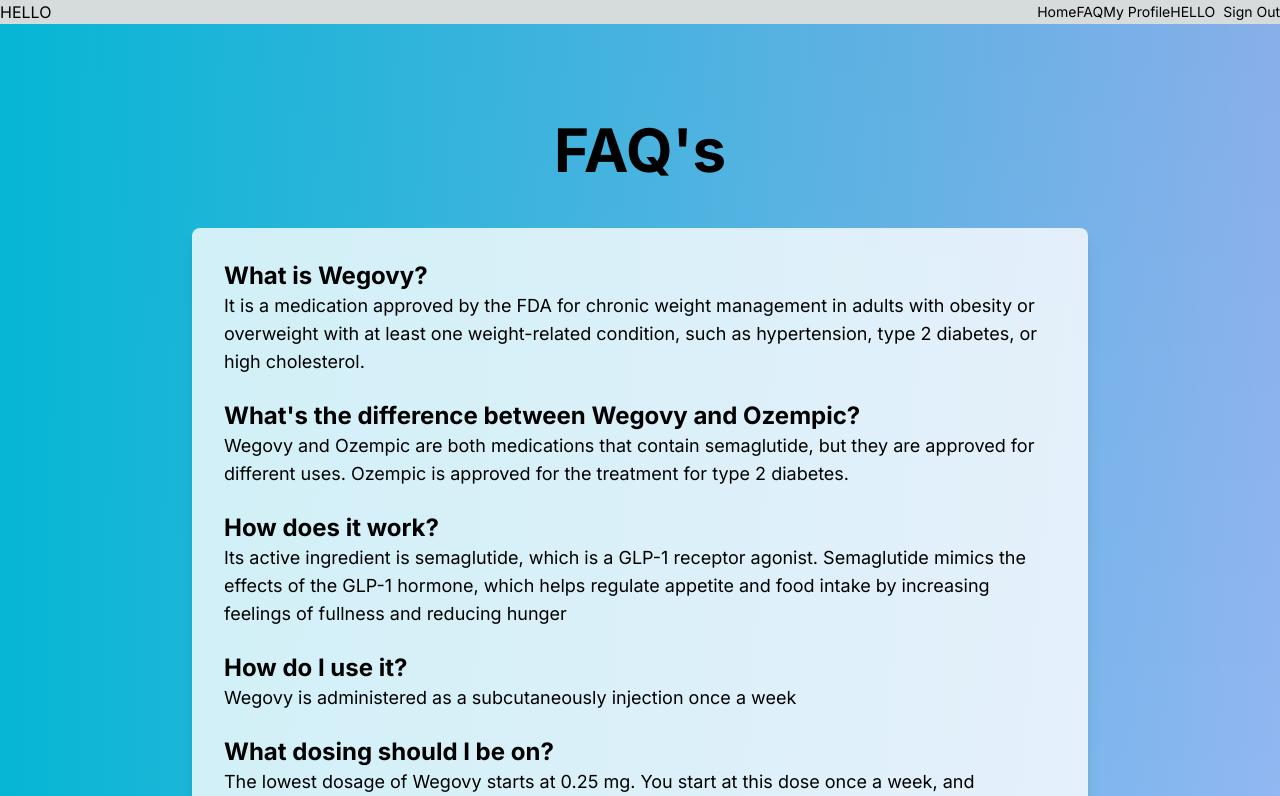
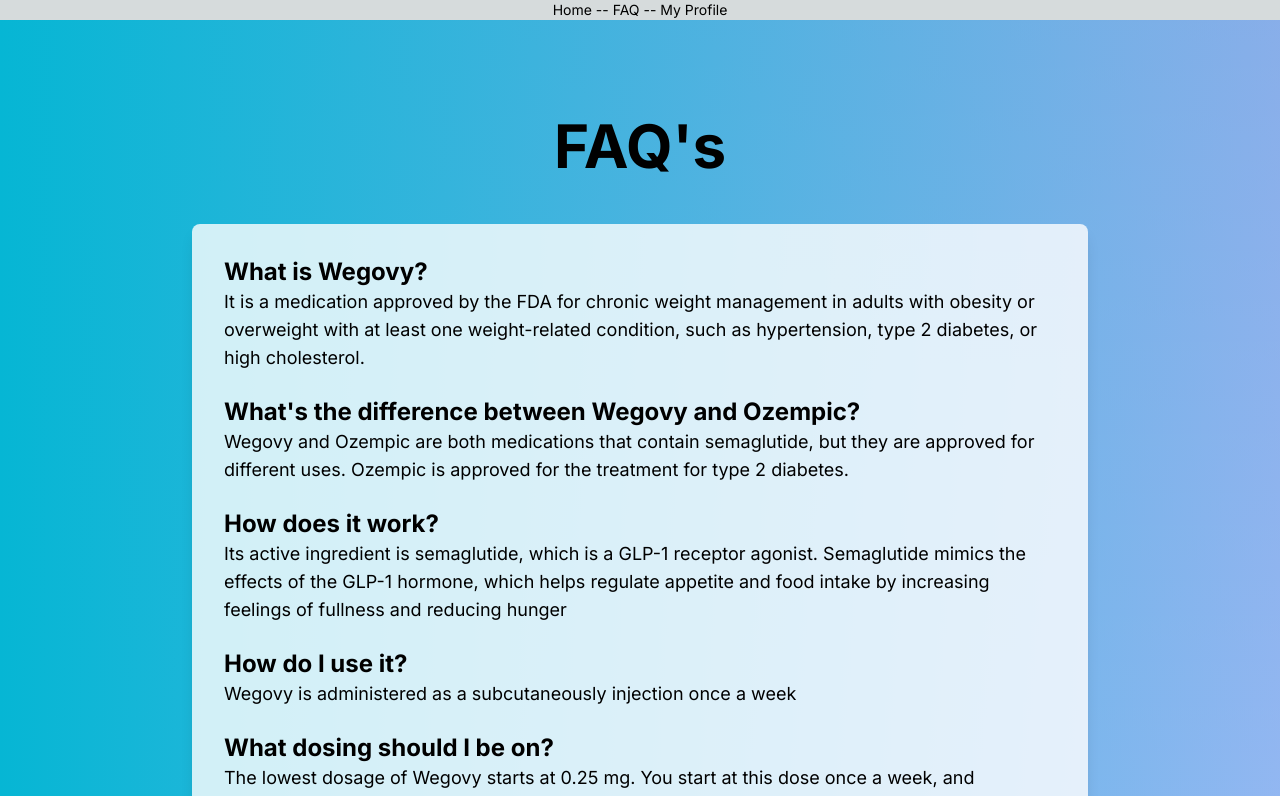
Before and after one commit to jihyeoi/wegovy, a Next.js app: page /faq in a window 1280 px wide. Shown: the top 796 px of the page. Built offline with nearby package versions, Linux system fonts and the light colour scheme.

Commit message:
add maps, faq, profile pages

```diff
--- a/app/faq/page.tsx
+++ b/app/faq/page.tsx
@@ -1,9 +1,9 @@
-import TopNav from "@/ui/navbar";
+import NavBar from "@/ui/navbar"
 
 export default function Page() {
     return (
         <div>
-            <TopNav />
+            <NavBar />
             <div className="bg-gradient-to-r from-cyan-500 to-blue-500/50 flex min-h-screen flex-col items-center justify-between p-24">
                 <div className="flex flex-col items-center justify-center flex-grow w-full">
                     <h1 className="text-center mb-12">
--- a/app/globals.css
+++ b/app/globals.css
@@ -1,6 +1,6 @@
-@tailwind base;
-@tailwind components;
-@tailwind utilities;
+@import 'tailwindcss/base';
+@import 'tailwindcss/components';
+@import 'tailwindcss/utilities';
 
 :root {
   --foreground-rgb: 0, 0, 0;
--- a/app/map/page.tsx
+++ b/app/map/page.tsx
@@ -1,3 +1,9 @@
 export default function Page() {
-    return <p>Map Page</p>;
+    return (
+    <div className="bg-gradient-to-r from-cyan-500 to-blue-500/50 flex min-h-screen flex-col items-center justify-between p-24">
+        <div className="flex flex-col items-center justify-center flex-grow w-full">
+            <p>Map Page</p>
+        </div>
+    </div>
+    ) ;
 }
--- a/app/page.tsx
+++ b/app/page.tsx
@@ -1,4 +1,4 @@
-import Image from "next/image";
+import Link from "next/link";
 
 export default function Home() {
   return (
@@ -9,14 +9,9 @@
           <code className="font-mono font-bold">Wegovy</code>  &nbsp; in stock
         </p>
         <div className="fixed bottom-0 left-0 flex h-48 w-full items-end justify-center bg-gradient-to-t from-white via-white dark:from-black dark:via-black lg:static lg:size-auto lg:bg-none">
-          <a
-            className="pointer-events-none flex place-items-center gap-2 p-8 lg:pointer-events-auto lg:p-0"
-            href="https://vercel.com?utm_source=create-next-app&utm_medium=appdir-template&utm_campaign=create-next-app"
-            target="_blank"
-            rel="noopener noreferrer"
-          >
+          <div className="pointer-events-none flex place-items-center gap-2 p-8 lg:pointer-events-auto lg:p-0">
             Made by a pharmacist, for you.
-          </a>
+          </div>
         </div>
       </div>
 
@@ -28,11 +23,9 @@
       </div>
 
       <div className="mb-32 grid text-center lg:mb-0 lg:w-full lg:max-w-5xl lg:grid-cols-4 lg:text-left">
-        <a
-          href="https://nextjs.org/docs?utm_source=create-next-app&utm_medium=appdir-template&utm_campaign=create-next-app"
+        <Link
+          href="/map"
           className="group rounded-lg border border-transparent px-5 py-4 transition-colors hover:border-gray-300 hover:bg-gray-100 hover:dark:border-neutral-700 hover:dark:bg-neutral-800/30"
-          target="_blank"
-          rel="noopener noreferrer"
         >
           <h2 className="mb-3 text-2xl font-semibold">
             Maps{" "}
@@ -43,13 +36,11 @@
           <p className="m-0 max-w-[30ch] text-sm opacity-50">
             Find information about if Wegovy is in stock at a pharmacy near you.
           </p>
-        </a>
+        </Link>
 
-        <a
-          href="https://nextjs.org/learn?utm_source=create-next-app&utm_medium=appdir-template-tw&utm_campaign=create-next-app"
+        <Link
+          href="/faq"
           className="group rounded-lg border border-transparent px-5 py-4 transition-colors hover:border-gray-300 hover:bg-gray-100 hover:dark:border-neutral-700 hover:dark:bg-neutral-800/30"
-          target="_blank"
-          rel="noopener noreferrer"
         >
           <h2 className="mb-3 text-2xl font-semibold">
             FAQ{" "}
@@ -60,7 +51,7 @@
           <p className="m-0 max-w-[30ch] text-sm opacity-50">
             What is Wegovy? How do you use this website? The answer to all of your questions!
           </p>
-        </a>
+        </Link>
 
         <a
           href="https://www.wegovy.com/coverage-and-savings/save-on-wegovy.html"
@@ -79,11 +70,9 @@
           </p>
         </a>
 
-        <a
-          href="https://vercel.com/new?utm_source=create-next-app&utm_medium=appdir-template&utm_campaign=create-next-app"
+        <Link
+          href="/profile"
           className="group rounded-lg border border-transparent px-5 py-4 transition-colors hover:border-gray-300 hover:bg-gray-100 hover:dark:border-neutral-700 hover:dark:bg-neutral-800/30"
-          target="_blank"
-          rel="noopener noreferrer"
         >
           <h2 className="mb-3 text-2xl font-semibold">
             Profile{" "}
@@ -94,7 +83,7 @@
           <p className="m-0 max-w-[30ch] text-balance text-sm opacity-50">
             View your profile and your favorited pharmacies.
           </p>
-        </a>
+        </Link>
       </div>
     </main>
   );
--- a/app/profile/page.tsx
+++ b/app/profile/page.tsx
@@ -1,3 +1,9 @@
 export default function Page() {
-    return <p>Profile Page</p>;
+    return (
+        <div className="bg-gradient-to-r from-cyan-500 to-blue-500/50 flex min-h-screen flex-col items-center justify-between p-24">
+        <div className="flex flex-col items-center justify-center flex-grow w-full">
+            <p>Profile Page</p>
+        </div>
+    </div>
+    )
 }
--- a/package.json
+++ b/package.json
@@ -9,6 +9,7 @@
     "lint": "next lint"
   },
   "dependencies": {
+    "autoprefixer": "^10.4.19",
     "clsx": "^2.1.1",
     "next": "14.2.3",
     "react": "^18",
@@ -20,8 +21,8 @@
     "@types/react-dom": "^18",
     "eslint": "^8",
     "eslint-config-next": "14.2.3",
-    "postcss": "^8",
-    "tailwindcss": "^3.4.1",
+    "postcss": "^8.4.38",
+    "tailwindcss": "^3.4.3",
     "typescript": "^5"
   }
 }
--- a/tailwind.config.ts
+++ b/tailwind.config.ts
@@ -2,9 +2,10 @@
 
 const config: Config = {
   content: [
-    "./pages/**/*.{js,ts,jsx,tsx,mdx}",
+    // "./pages/**/*.{js,ts,jsx,tsx,mdx}",
     "./components/**/*.{js,ts,jsx,tsx,mdx}",
     "./app/**/*.{js,ts,jsx,tsx,mdx}",
+    "./src/ui/**/*.{js,ts,jsx,tsx,mdx}",
   ],
   theme: {
     extend: {
--- a/ui/nav-links.tsx
+++ b/ui/nav-links.tsx
@@ -5,9 +5,9 @@
 import clsx from 'clsx';
 
 const links = [
-  { name: 'Home', href: '/' },
-  { name: 'FAQ', href: '/faq' },
-  { name: 'My Profile', href: '/profile' },
+  { name: 'Home -', href: '/' },
+  { name: '- FAQ -', href: '/faq' },
+  { name: '- My Profile ', href: '/profile' },
 ];
 
 export default function NavLinks() {
@@ -20,13 +20,13 @@
             key={link.name}
             href={link.href}
             className={clsx(
-              "flex h-[48px] grow items-center justify-center gap-2 rounded-md bg-gray-50 p-3 text-sm font-medium hover:bg-sky-100 hover:text-blue-600 md:flex-none md:justify-start md:p-2 md:px-3",
+              "rounded-md text-sm font-medium",
               {
-                'bg-sky-100 text-blue-600': pathname === link.href,
+                '': pathname === link.href,
               },
             )}
           >
-            <p className="hidden md:block">{link.name}</p>
+            {link.name}{" "}
           </Link>
         );
       })}
--- a/ui/navbar.tsx
+++ b/ui/navbar.tsx
@@ -1,29 +1,34 @@
-import Link from 'next/link';
+// import Link from 'next/link';
 import NavLinks from '@/ui/nav-links';
 // import { signOut } from '@/auth';
 
-export default function TopNav() {
+export default function NavBar() {
   return (
-    <div className="flex h-20 w-full items-center justify-between px-4 py-2 bg-blue-600">
-      <Link className="flex items-center" href="/">
-        <div className="w-32 text-white md:w-40">
-          HELLO
+    <div>
+      <div className="mx-auto ">
+        <div className="relative flex items-center justify-center">
+
+            <NavLinks />
+
         </div>
-      </Link>
-      <div className="flex items-center space-x-4">
-        <NavLinks />
-        <form
-        //   action={async () => {
-        //     'use server';
-        //     await signOut();
-        //   }}
-        >
-          <button className="flex items-center gap-2 rounded-md bg-gray-50 p-2 text-sm font-medium hover:bg-sky-100 hover:text-blue-600">
-            HELLO
-            <div className="hidden md:block">Sign Out</div>
-          </button>
-        </form>
       </div>
     </div>
+
+            // <div className="flex items-center space-x-8">
+            //     <NavLinks />
+                /* <form
+                action={async () => {
+                    'use server';
+                    await signOut();
+                }}
+                >
+                <button className="flex items-center gap-2 rounded-md bg-gray-50 p-2 text-sm font-medium hover:bg-sky-100 hover:text-blue-600">
+                    HELLO
+                    <div className="hidden md:block">Sign Out</div>
+                </button>
+                </form> */
+        //  </div>
+    //  </div>
+
   );
 }
```
Also changed, not shown: 1 other file (tests, documents, lock files or other folders).
